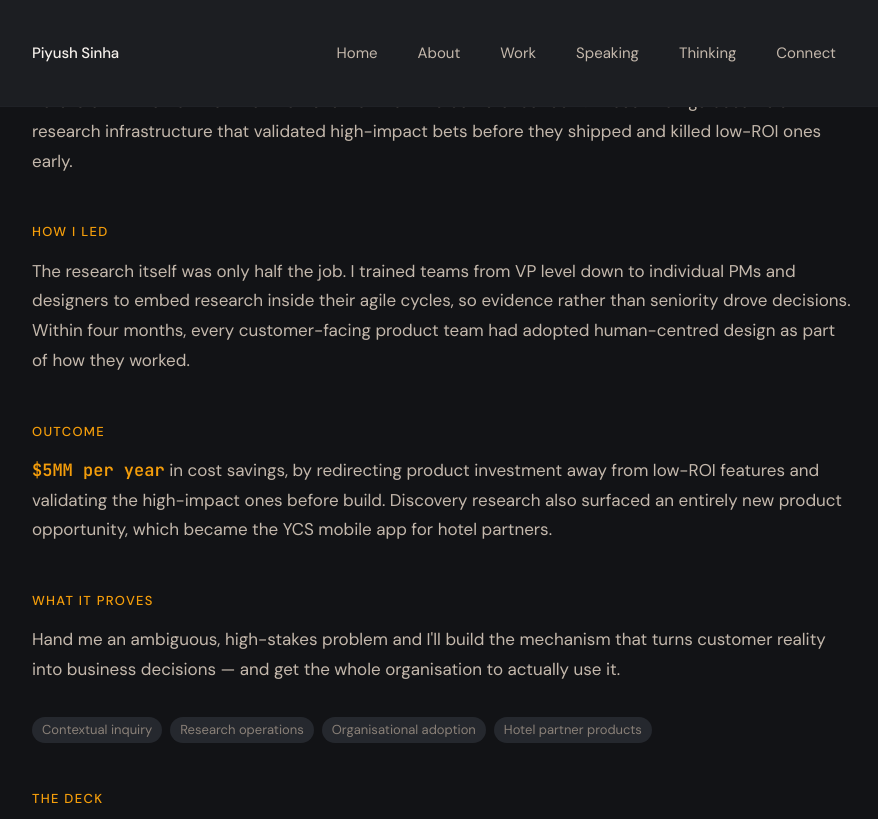
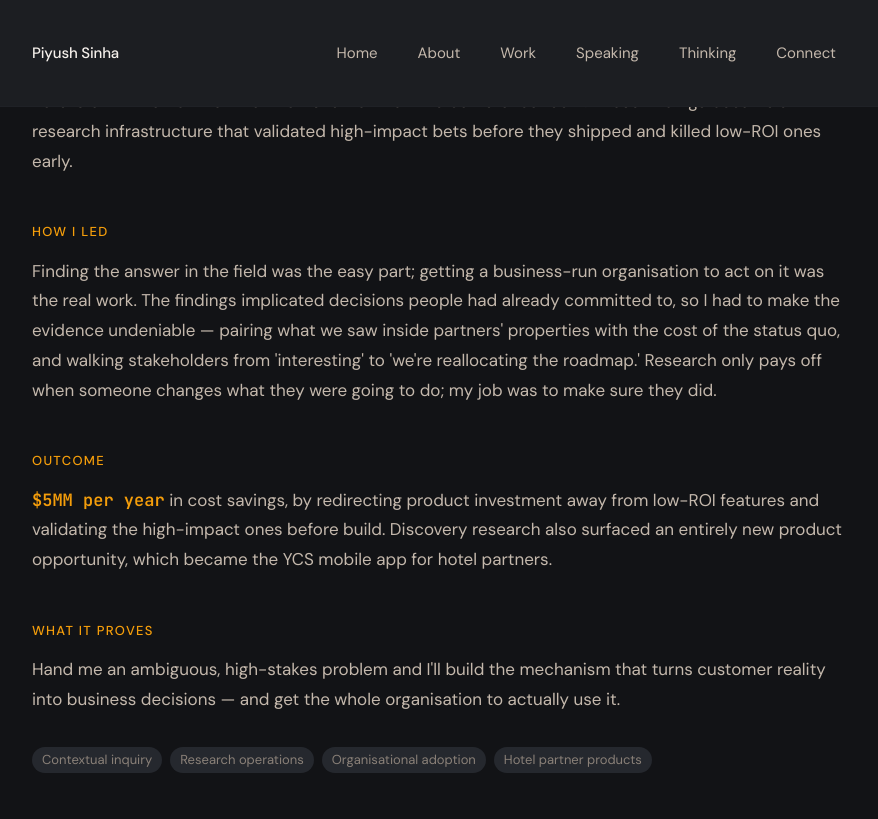
Before and after one commit to piyushsinha/piyushsinha.github.io, a Jekyll site: the page built from work/agoda-the-5mm-question.html, in a window 1280 px wide and 900 px high, scrolled down 866 px, cut to the strip 0-819 px from the top of the window. Shown: the whole strip, without its empty margins (198-1076 px from the left). Built offline with Jekyll 4.4.1, drawn with Linux system fonts in a browser that asks for light colours.

Commit message:
Differentiate Agoda $5MM from HCD page

```diff
--- a/work/agoda-the-5mm-question.html
+++ b/work/agoda-the-5mm-question.html
@@ -30,7 +30,7 @@ description: "How building Agoda's UX research function from scratch surfaced $5
     <p>I joined as Agoda's first UX hire and built the research function from scratch — methods, tooling, participant pipelines, and stakeholder frameworks. Then I ran contextual inquiry in the field, observing hotel staff in their own environments rather than in a conference room. Those findings became a research infrastructure that validated high-impact bets before they shipped and killed low-ROI ones early.</p>
 
     <h2 class="case-study__section-title">How I led</h2>
-    <p>The research itself was only half the job. I trained teams from VP level down to individual PMs and designers to embed research inside their agile cycles, so evidence rather than seniority drove decisions. Within four months, every customer-facing product team had adopted human-centred design as part of how they worked.</p>
+    <p>Finding the answer in the field was the easy part; getting a business-run organisation to act on it was the real work. The findings implicated decisions people had already committed to, so I had to make the evidence undeniable — pairing what we saw inside partners' properties with the cost of the status quo, and walking stakeholders from 'interesting' to 'we're reallocating the roadmap.' Research only pays off when someone changes what they were going to do; my job was to make sure they did.</p>
 
     <h2 class="case-study__section-title">Outcome</h2>
     <p><span class="case-study__stat">$5MM per year</span> in cost savings, by redirecting product investment away from low-ROI features and validating the high-impact ones before build. Discovery research also surfaced an entirely new product opportunity, which became the YCS mobile app for hotel partners.</p>
```
